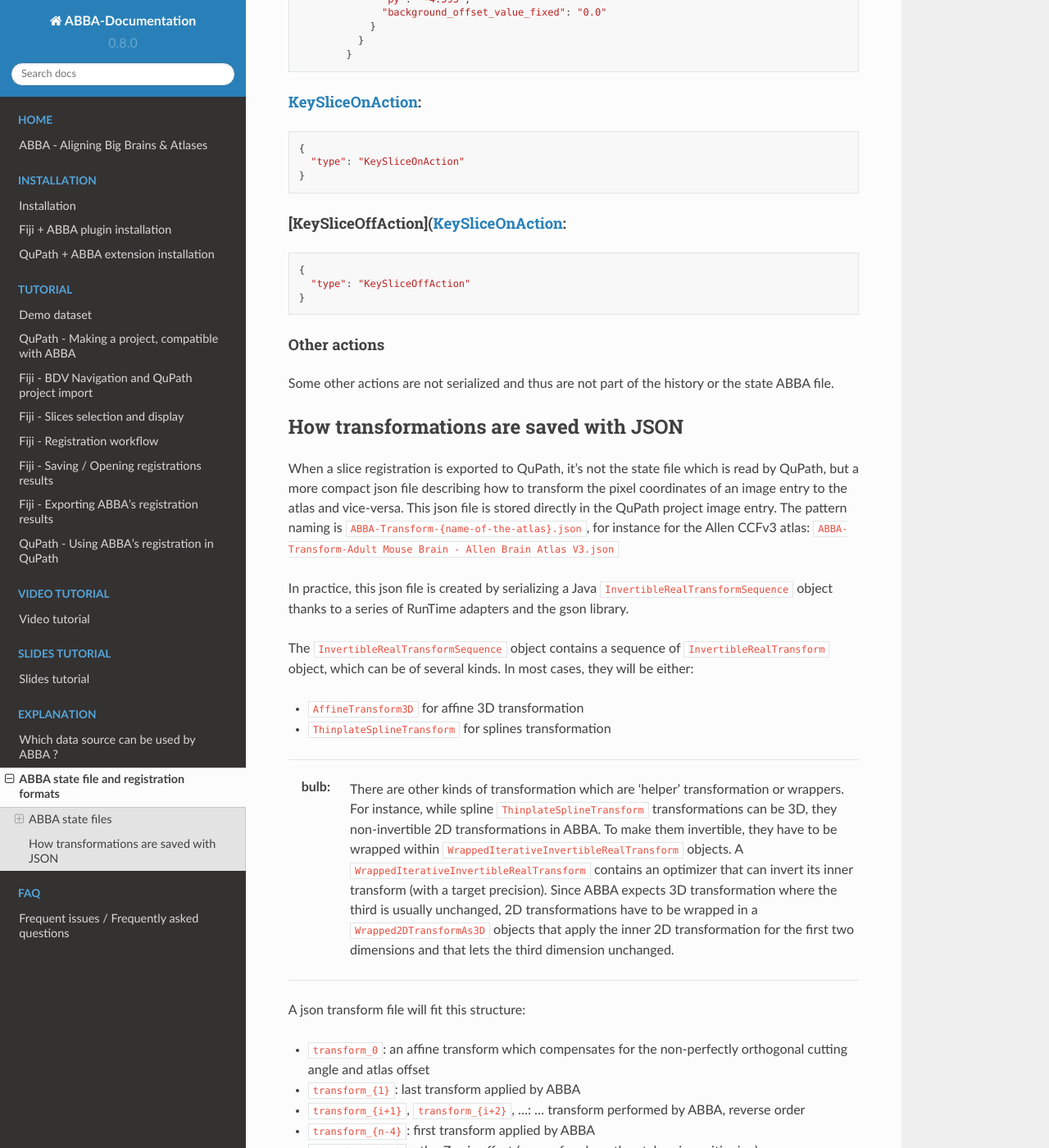
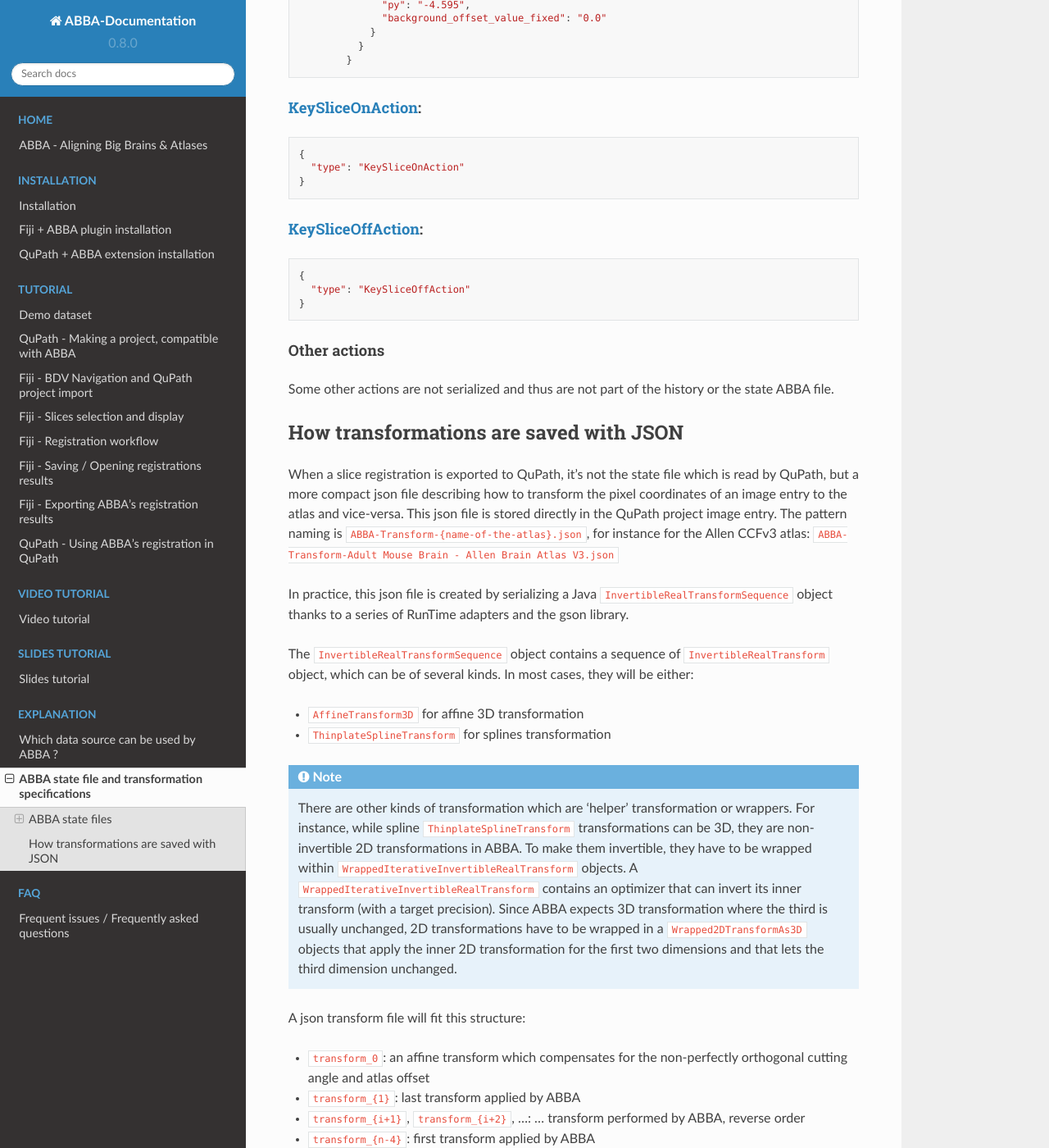
Before and after one commit to BIOP/abba-documentation, a Sphinx documentation site: the page built from docs/source/explanation/registration_storage.md, in a window 1280 px wide and 1400 px high, scrolled down 3567 px. Shown: the whole window at 82% size. Built offline with Sphinx 7.4.7 and the Read the Docs theme 2.0.0, drawn with Linux system fonts in a browser that asks for light colours; some of the changed text lies outside the part shown.

Commit message:
I don't know what's going on

````diff
--- a/docs/source/explanation/registration_storage.md
+++ b/docs/source/explanation/registration_storage.md
@@ -1,10 +1,10 @@
-# ABBA state file and registration formats
+# ABBA state file and transformation specifications
 
 ## ABBA state files
 
 First of all, state files with the `.abba` extensions are zipped files. You can unzip them to explore what's inside (debug an issue and potentially edit them).
 
-Here are the files you will usually see:
+Here are the files you will usually find within the archive:
 
 * `_bdvdataset_0.xml`
 * `sources.json`
@@ -44,7 +43,9 @@ The file `sources.json` just serves to re-index uniquely the sources coming from
 ```
 
 ----
-:bulb: in older versions of ABBA, `datalocation` was using absolute path, which was the cause of many issues whereby users couldn't open their state file anymore. This issue is solved now because the `.abba` state file zips together the `sources.json` and `_bdvdataset_{i}.xml` file. These files are thus always expected to be in the same zip (= `.abba`) file.
+:::{note}
+in older versions of ABBA, `datalocation` was using absolute path, which was the cause of many issues whereby users couldn't open their state file anymore. This issue is solved now because the `.abba` state file zips together the `sources.json` and `_bdvdataset_{i}.xml` file. These files are thus always expected to be in the same zip (= `.abba`) file.
+:::
 
 ----
 
@@ -170,7 +171,7 @@ The major kinds are presented in the list below. These actions are Java classes
 }
 ```
 
-#### [KeySliceOffAction]([KeySliceOnAction](https://github.com/BIOP/ijp-imagetoatlas/blob/master/src/main/java/ch/epfl/biop/atlas/aligner/KeySliceOffAction.java):
+#### [KeySliceOffAction](https://github.com/BIOP/ijp-imagetoatlas/blob/master/src/main/java/ch/epfl/biop/atlas/aligner/KeySliceOffAction.java):
 
 ```
 {
@@ -192,10 +193,9 @@ The `InvertibleRealTransformSequence` object contains a sequence of `InvertibleR
 * `AffineTransform3D` for affine 3D transformation
 * `ThinplateSplineTransform` for splines transformation
 
-----
-:bulb: There are other kinds of transformation which are 'helper' transformation or wrappers. For instance, while spline `ThinplateSplineTransform` transformations can be 3D, they non-invertible 2D transformations in ABBA. To make them invertible, they have to be wrapped within `WrappedIterativeInvertibleRealTransform` objects. A `WrappedIterativeInvertibleRealTransform` contains an optimizer that can invert its inner transform (with a target precision). Since ABBA expects 3D transformation where the third is usually unchanged, 2D transformations have to be wrapped in a `Wrapped2DTransformAs3D` objects that apply the inner 2D transformation for the first two dimensions and that lets the third dimension unchanged.
-
-----
+:::{note}
+There are other kinds of transformation which are 'helper' transformation or wrappers. For instance, while spline `ThinplateSplineTransform` transformations can be 3D, they are non-invertible 2D transformations in ABBA. To make them invertible, they have to be wrapped within `WrappedIterativeInvertibleRealTransform` objects. A `WrappedIterativeInvertibleRealTransform` contains an optimizer that can invert its inner transform (with a target precision). Since ABBA expects 3D transformation where the third is usually unchanged, 2D transformations have to be wrapped in a `Wrapped2DTransformAs3D` objects that apply the inner 2D transformation for the first two dimensions and that lets the third dimension unchanged.
+:::
 
 A json transform file will fit this structure:
 
````
Also changed, not shown: other parts of docs/source/explanation/registration_storage.md (+3 -4 lines), docs/source/explanation/file_formats_supported.md (+8 -6 lines), docs/source/installation/installation.md (+4 -4 lines), docs/source/tutorial/0_create_qupath_dataset.md (+5 -7 lines), docs/source/assets/img/fiji_elastix_transformix_path.png.
